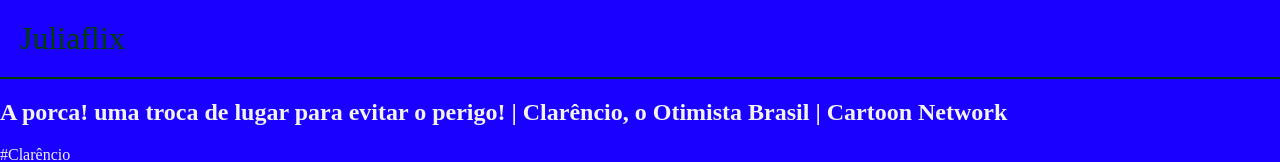
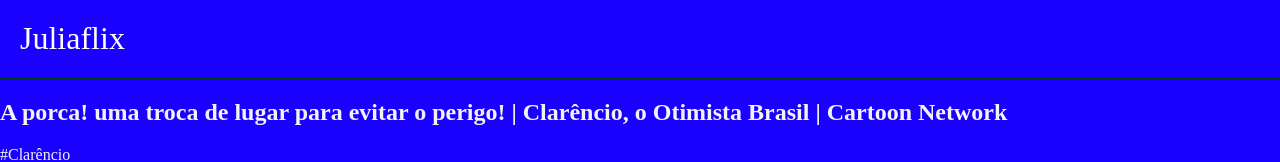
Before and after one commit to RafaelTelcheski/aluraflix, a plain HTML site: page index.html in a window 1280 px wide. Shown: the top 162 px of the page. Drawn offline with Linux system fonts and the light colour scheme.

Commit message:
ttrb ffdf

```diff
--- a/style.css
+++ b/style.css
@@ -8,5 +8,5 @@
 border-bottom: solid 2px rgb(0, 63, 0);
 padding: 20px;
 font-size: 32px;
-color: rgb(0, 63, 0);
+color: rgb(255, 255, 255);
 }
```
